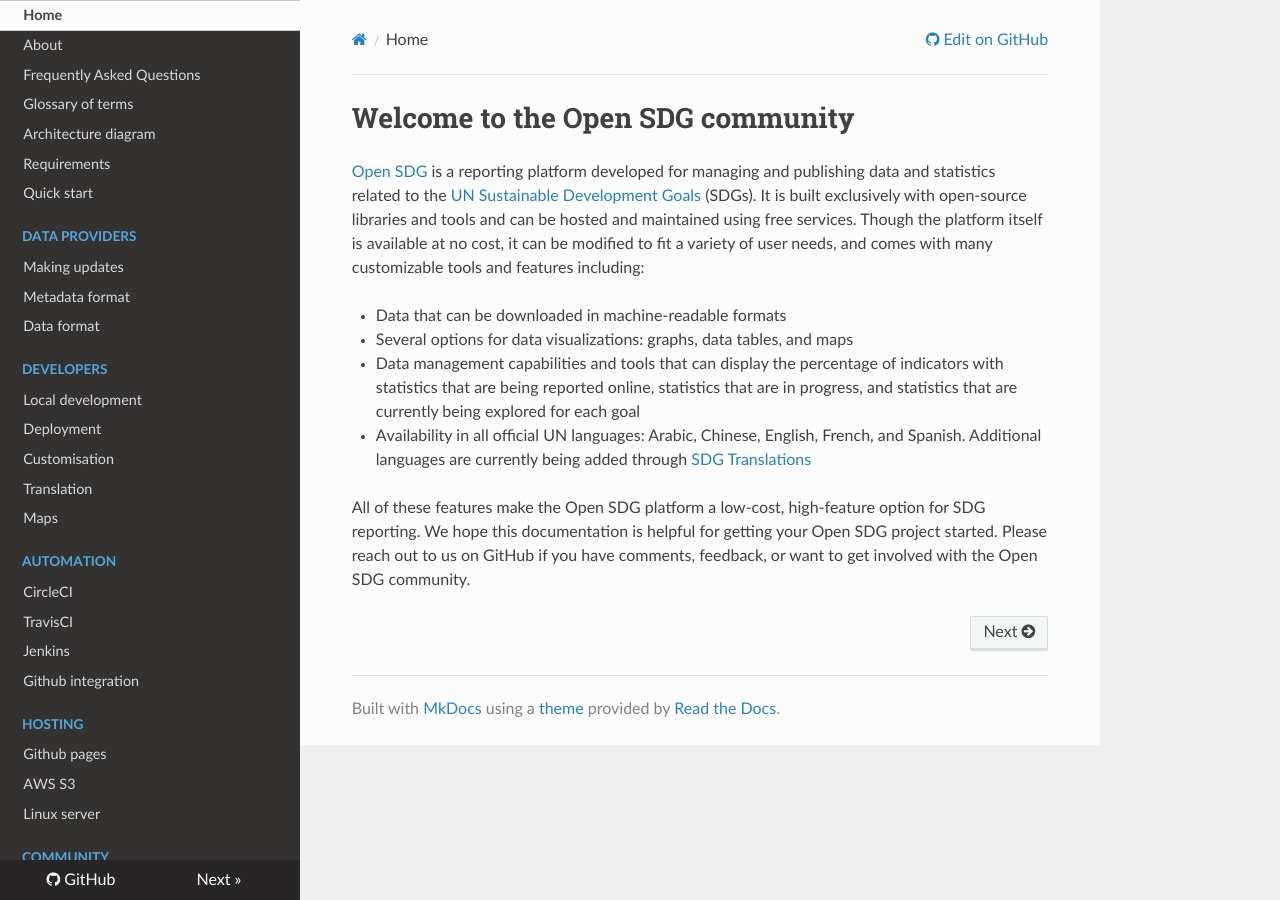
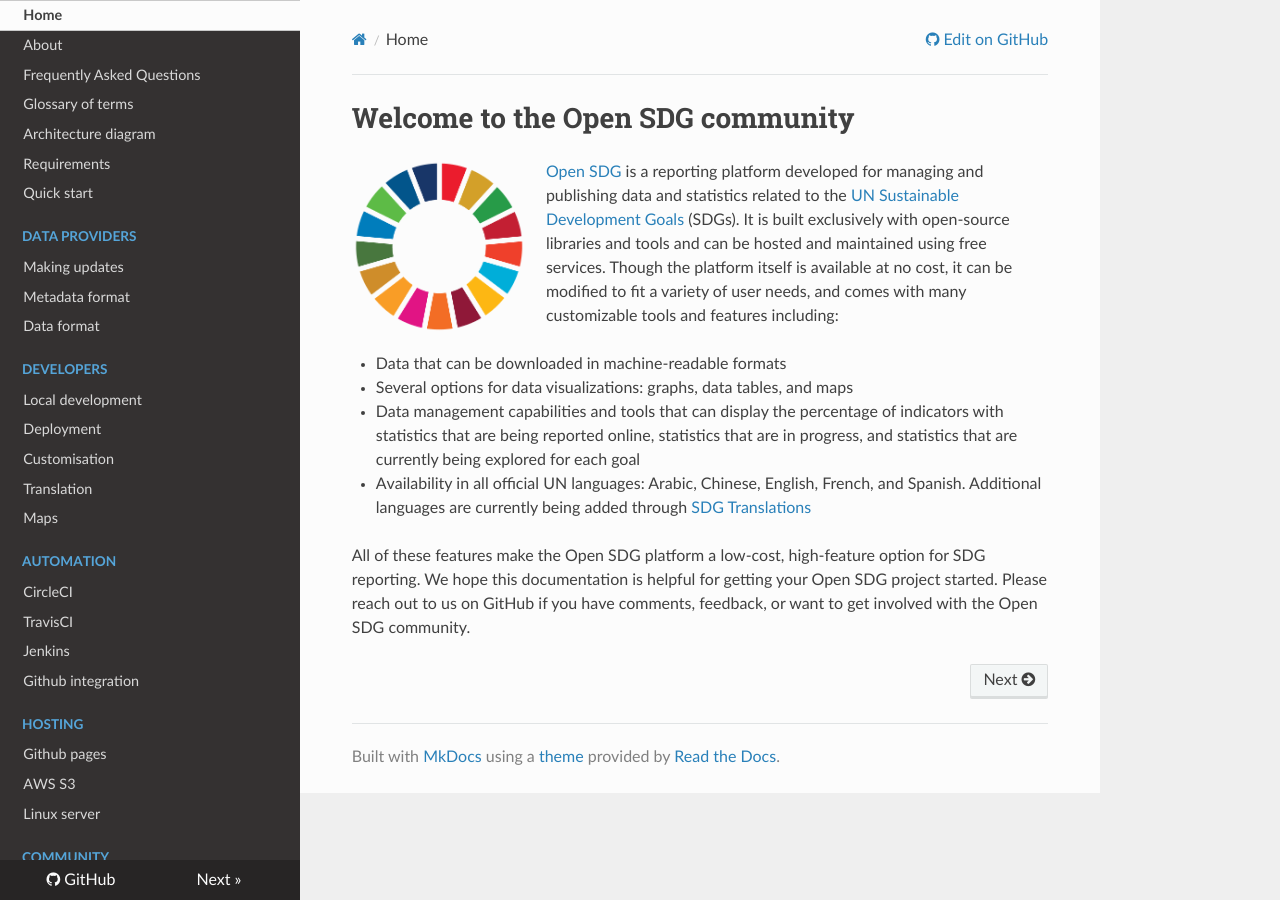
Before and after one commit to open-sdg/open-sdg, an MkDocs documentation site: the page built from docs/index.md, in a window 1280 px wide. Built offline with MkDocs 1.6.1, drawn with Linux system fonts in a browser that asks for light colours; nearby versions of some CDN libraries; old or Windows-style settings are respelled for this version of MkDocs.

Commit message:
Add colour wheel to docs

```diff
--- /dev/null
+++ b/docs/css/home.css
@@ -0,0 +1,6 @@
+.wheel {
+  width: 25%;
+  height: auto;
+  float: left;
+  margin-right: 20px;
+}
--- a/docs/index.md
+++ b/docs/index.md
@@ -1,4 +1,6 @@
 <h1>Welcome to the Open SDG community</h1>
+
+<img class="wheel" alt="UN SDG Colour Wheel" src="../img/SDG Wheel_Transparent.png" />
 
 [Open SDG](https://github.com/open-sdg/open-sdg) is a reporting platform developed for managing and publishing data and statistics related to the [UN Sustainable Development Goals](https://www.un.org/sustainabledevelopment/sustainable-development-goals/) (SDGs). It is built exclusively with open-source libraries and tools and can be hosted and maintained using free services. Though the platform itself is available at no cost, it can be modified to fit a variety of user needs, and comes with many customizable tools and features including:
 
--- a/mkdocs.yml
+++ b/mkdocs.yml
@@ -10,6 +10,7 @@
 
 extra_css:
     - css/architecture.css
+    - css/home.css
 
 pages:
     - Home: index.md
```
Also changed, not shown: docs/img/SDG Wheel_Transparent.png (added).
